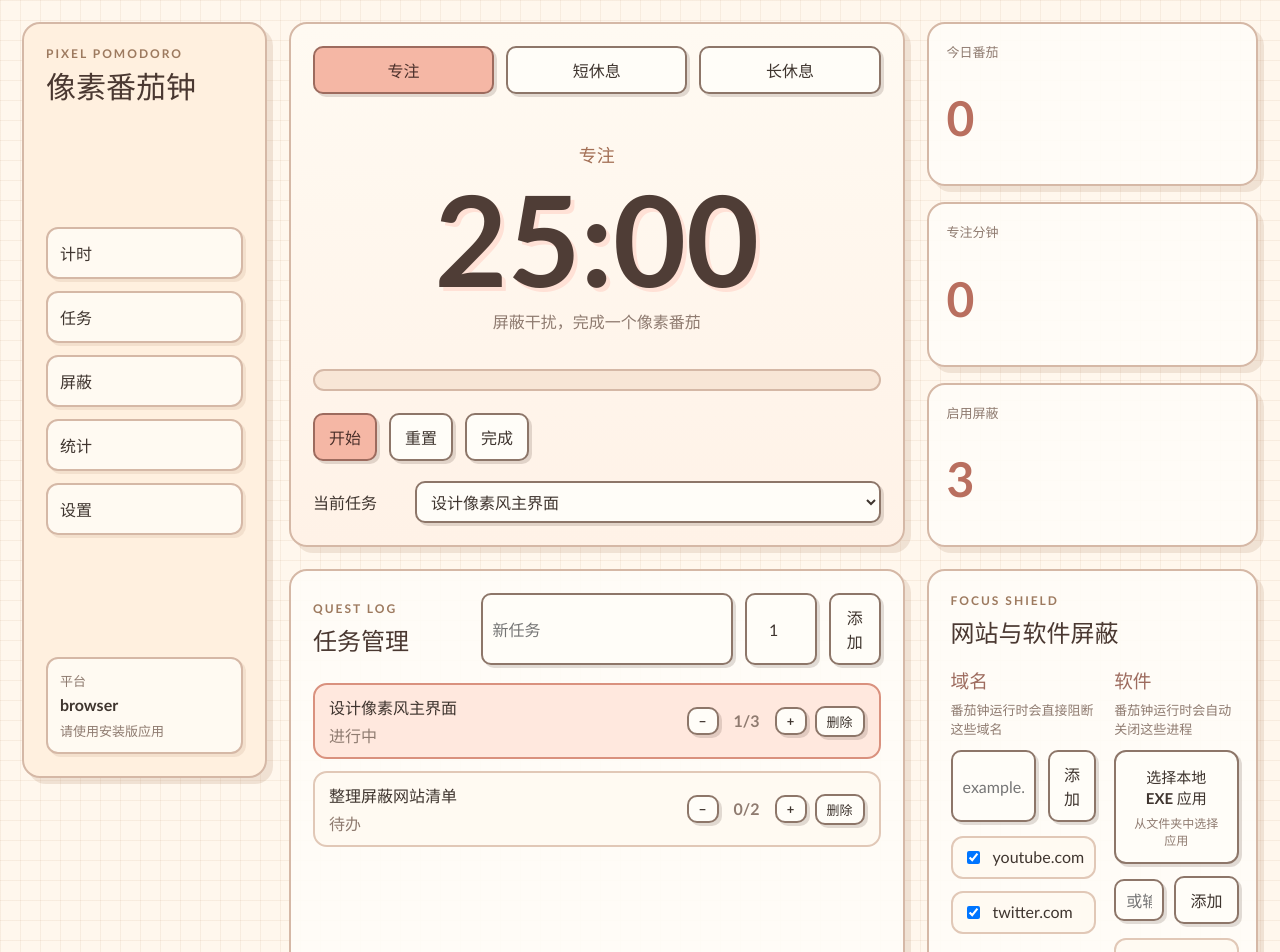
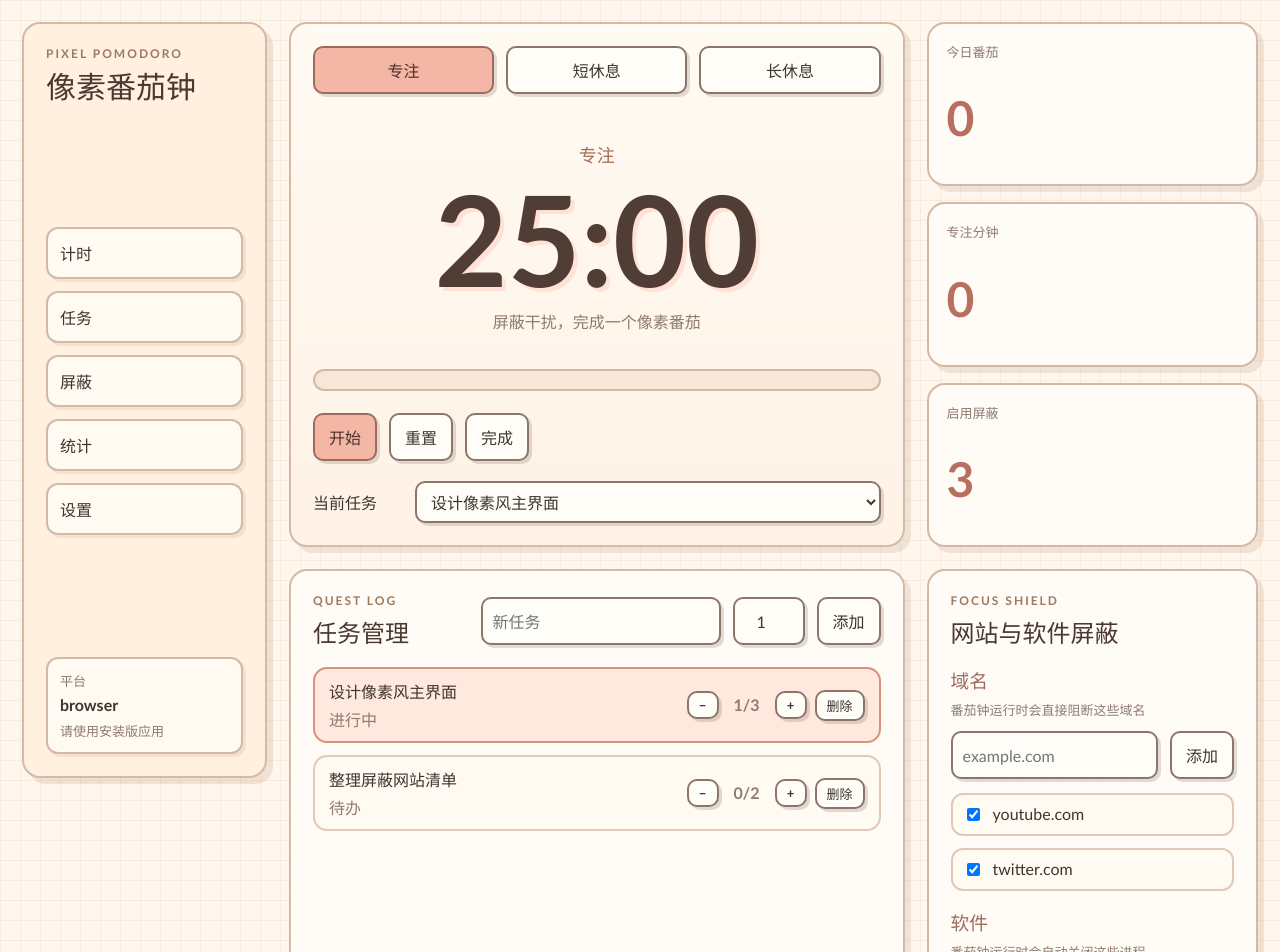
Before and after one commit to withlia/Pomodoro-Timer, a React (Vite) app: page / in a window 1280 px wide. Shown: the top 952 px of the page. Built offline with nearby package versions, Linux system fonts and the light colour scheme.

Commit message:
Fix block panel overflow on narrow windows: shrinkable inputs, wrapping, break-word

```diff
--- a/src/styles.css
+++ b/src/styles.css
@@ -201,6 +201,18 @@ p {
 .inline-form {
   display: flex;
   gap: 12px;
+  min-width: 0;
+  flex-wrap: wrap;
+}
+
+.inline-form > input,
+.inline-form > select {
+  min-width: 0;
+  flex: 1 1 120px;
+}
+
+.inline-form > button {
+  flex: 0 0 auto;
 }
 
 .task-add-form {
@@ -344,8 +356,13 @@ p {
 
 .two-columns {
   display: grid;
-  grid-template-columns: 1fr 1fr;
+  grid-template-columns: minmax(0, 1fr) minmax(0, 1fr);
   gap: 18px;
+  min-width: 0;
+}
+
+.two-columns > div {
+  min-width: 0;
 }
 
 .two-columns h3 {
@@ -376,6 +393,9 @@ p {
   border: 2px solid #e1c8b7;
   border-radius: 12px;
   background: #fffaf2;
+  min-width: 0;
+  overflow: hidden;
+  word-break: break-all;
 }
 
 .mini-list input,
@@ -446,6 +466,8 @@ p {
   font-weight: 700;
   text-align: center;
   box-shadow: 3px 3px 0 rgba(91, 68, 58, 0.18);
+  min-width: 0;
+  word-break: break-word;
 }
 
 .file-picker:hover {
@@ -585,10 +607,13 @@ p {
   display: flex;
   gap: 10px;
   align-items: center;
+  min-width: 0;
+  flex-wrap: wrap;
 }
 
 .manual-app-input input {
-  flex: 1;
+  flex: 1 1 120px;
+  min-width: 0;
 }
 
 .manual-app-input button {
@@ -669,6 +694,12 @@ p {
   .content-grid,
   .two-columns,
   .settings-grid {
+    grid-template-columns: 1fr;
+  }
+}
+
+@media (max-width: 1280px) {
+  .block-card .two-columns {
     grid-template-columns: 1fr;
   }
 }
```
